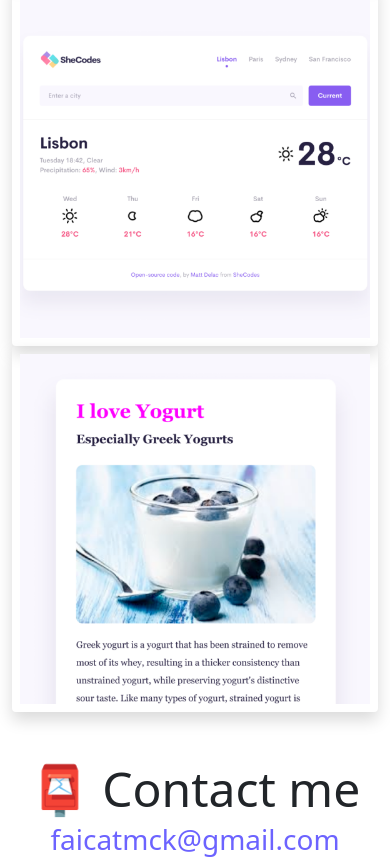
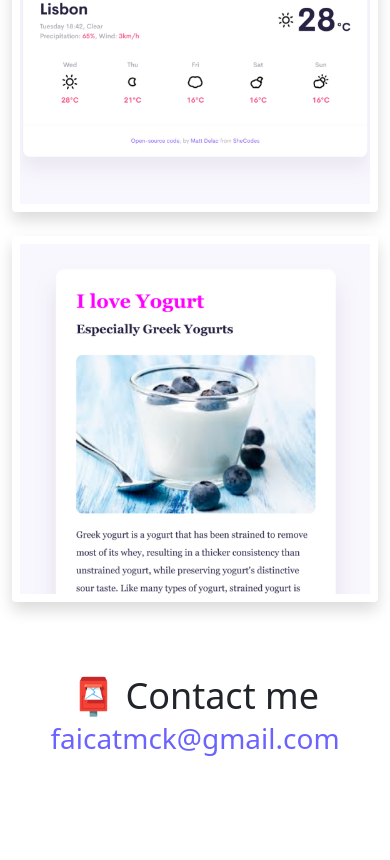
Before and after one commit to faicat99/seo-friendly, a website: page about.html in a window 390 px wide. Shown: the part 996-1856 px from the top of the page. After the commit the page ends 1755 px from the top, so only its background shows below. Drawn offline with nearby package versions, Linux system fonts and the light colour scheme.

Commit message:
added changes for smaller devices on h1 and h2

```diff
--- a/about.html
+++ b/about.html
@@ -1,7 +1,7 @@
 <!DOCTYPE html>
 <html lang="en">
   <head>
-    <title>Experienced Front-End Developer, based in Ireland, Europe</title>
+    <title>Experienced Front-End Developer - Fainche Mckeown</title>
     <meta charset="UTF-8" />
     <meta
       name="description"
@@ -66,19 +66,19 @@
     <div class="container">
       <div class="row">
         <div class="col-sm-4">
-          <img src="images/yoga.png" class="img-fluid p-2 shadow rounded" alt="yoga project" />
+          <img src="images/yoga.png" class="img-fluid p-2 mb-4 shadow rounded" alt="yoga project" />
         </div>
         <div class="col-sm-4">
-          <img src="images/weather.png" class="img-fluid p-2 shadow rounded" alt="weather project" />
+          <img src="images/weather.png" class="img-fluid p-2 mb-4 shadow rounded" alt="weather project" />
         </div>
         <div class="col-sm-4">
-          <img src="images/yogurt.png" class="img-fluid p-2 shadow rounded" alt="yogurt project" />
+          <img src="images/yogurt.png" class="img-fluid p-2  mb-4 shadow rounded" alt="yogurt project" />
         </div>
       </div>
     </div>
     <div id="contact" class="mt-5">
-      <h2 class="text-center">📮 Contact me</h2>
-      <a href="/mailto:faicatmck@gmail.com" class="email-link" title="email">
+      <h2 class="text-center" title="Contact Fainche">📮 Contact me</h2>
+      <a href="/mailto:faicatmck@gmail.com" class="email-link" title="Fainche - email">
         faicatmck@gmail.com
       </a>
     </div>
--- a/style.css
+++ b/style.css
@@ -86,3 +86,13 @@ p {
 .email-link:hover {
   text-decoration: underline;
 }
+
+@media (max-width: 900px) {
+  h1 {
+    font-size: 48px;
+    line-height: 1.5;
+  }
+  h2 {
+    font-size: 36px;
+  }
+}
```
Also changed, not shown: index.html (+2 -2 lines).
